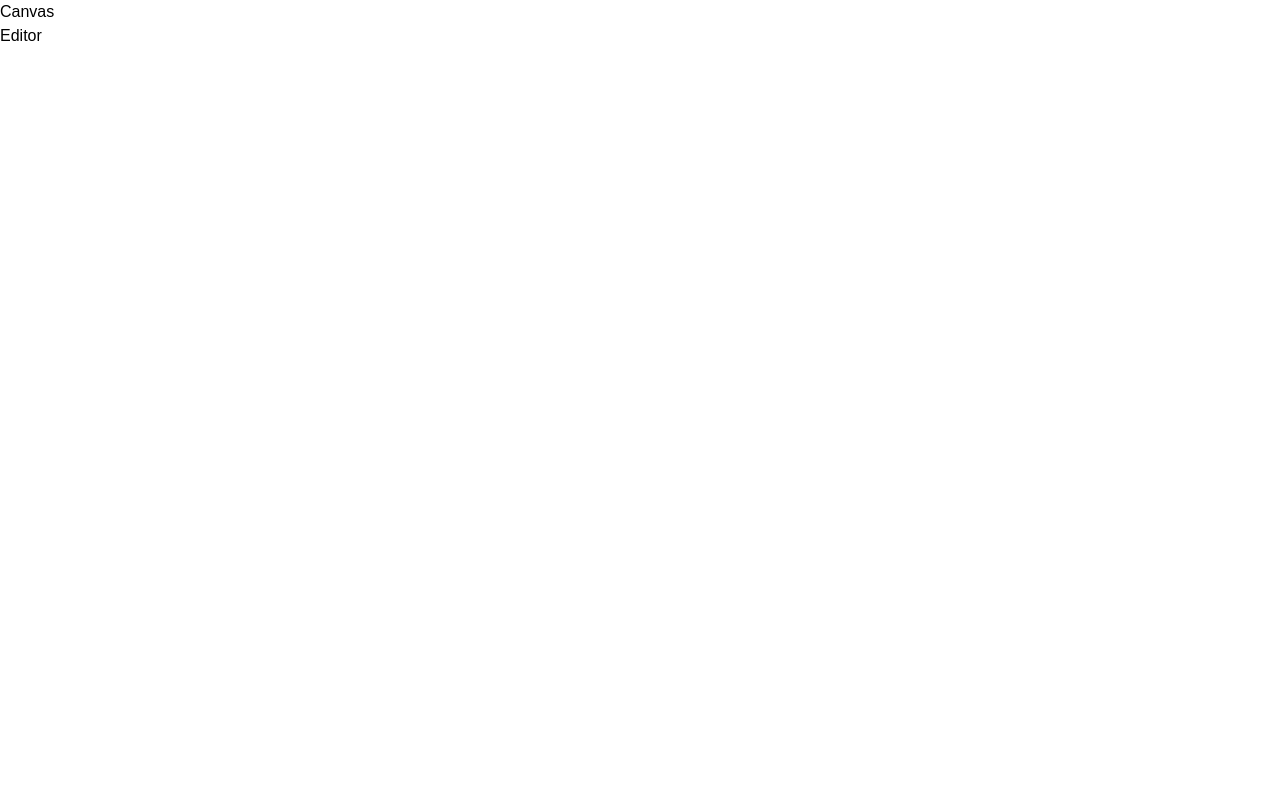
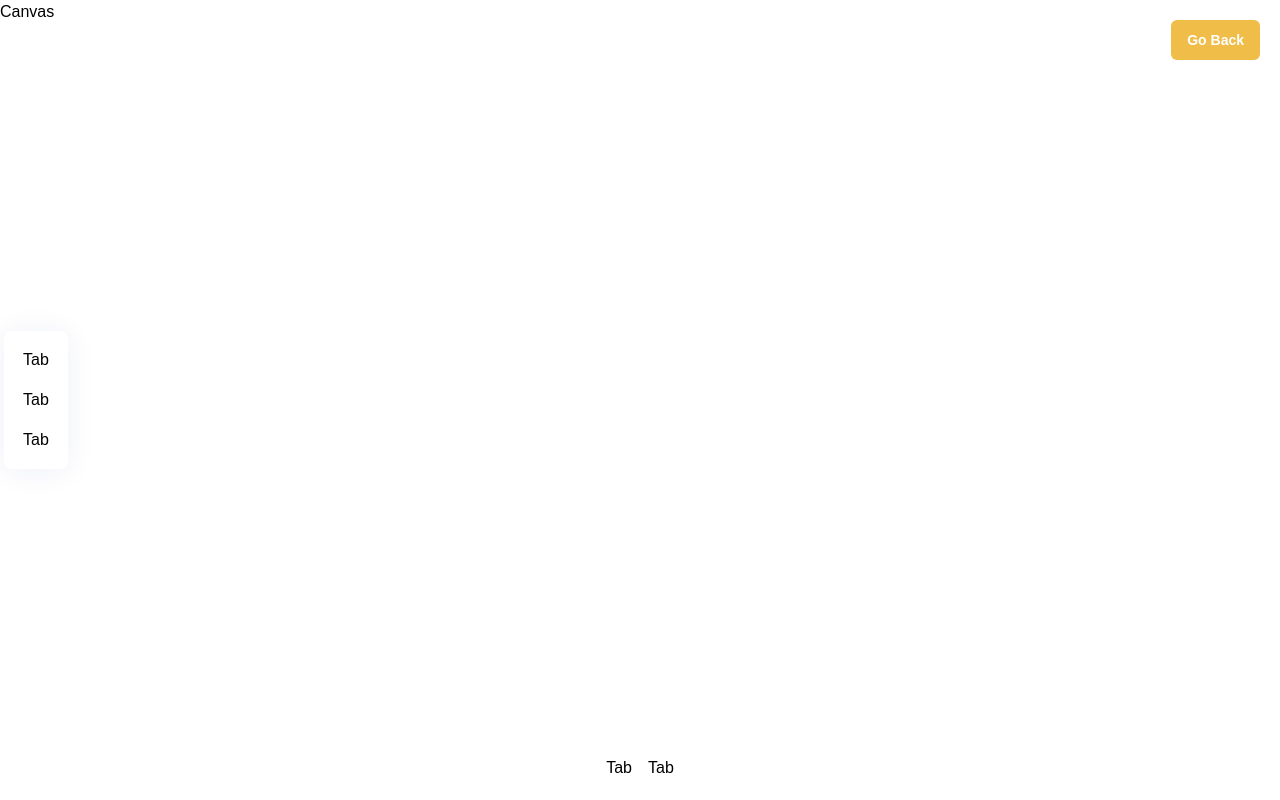
Before and after one commit to wassim-triki/react-threejs-editor, a React (Vite) app in the folder client/: page / in a window 1280 px wide. Both pictures are taken after a click on the button "Customize It". Built offline with nearby package versions, Linux system fonts and the light colour scheme; a web font is replaced by a local one.

Commit message:
add editor layout

```diff
--- /dev/null
+++ b/client/src/components/AIPicker.jsx
@@ -0,0 +1,7 @@
+import React from "react";
+
+const AIPicker = () => {
+  return <div>AIPicker</div>;
+};
+
+export default AIPicker;
--- /dev/null
+++ b/client/src/components/ColorPicker.jsx
@@ -0,0 +1,7 @@
+import React from "react";
+
+const ColorPicker = () => {
+  return <div>ColorPicker</div>;
+};
+
+export default ColorPicker;
--- /dev/null
+++ b/client/src/components/FilePicker.jsx
@@ -0,0 +1,7 @@
+import React from "react";
+
+const FilePicker = () => {
+  return <div>FilePicker</div>;
+};
+
+export default FilePicker;
--- /dev/null
+++ b/client/src/components/Tab.jsx
@@ -0,0 +1,7 @@
+import React from "react";
+
+const Tab = () => {
+  return <div>Tab</div>;
+};
+
+export default Tab;
--- a/client/src/components/index.js
+++ b/client/src/components/index.js
@@ -1,3 +1,7 @@
 import CustomBtn from "./CustomBtn";
+import AIPicker from "./AIPicker";
+import ColorPicker from "./ColorPicker";
+import FilePicker from "./FilePicker";
+import Tab from "./Tab";
 
-export { CustomBtn };
+export { CustomBtn, AIPicker, ColorPicker, FilePicker, Tab };
--- a/client/src/pages/Editor.jsx
+++ b/client/src/pages/Editor.jsx
@@ -1,7 +1,61 @@
 import React from "react";
+import { AnimatePresence, motion } from "framer-motion";
+import { useSnapshot } from "valtio";
+import state from "../store";
+import { download } from "../assets";
+import { fadeAnimation, slideAnimation } from "../config/motion";
+import { EditorTabs, FilterTabs } from "../config/constants";
+import { CustomBtn, Tab } from "../components";
+const Editor = () => {
+  const snap = useSnapshot(state);
+  return (
+    <AnimatePresence>
+      {!snap.inHomePage && (
+        <>
+          <motion.div
+            key="edit"
+            className="absolute top-0 left-0 z-10"
+            {...slideAnimation("left")}
+          >
+            <div className="flex items-center min-h-screen">
+              <div className="editortabs-container tabs">
+                {EditorTabs.map((tab) => (
+                  <Tab key={tab.name} tab={tab} handleClick={() => {}} />
+                ))}
+              </div>
+            </div>
+          </motion.div>
 
-const Editor = () => {
-  return <div>Editor</div>;
+          <motion.div
+            className="absolute z-10 top-5 right-5"
+            {...fadeAnimation}
+          >
+            <CustomBtn
+              variant="contained"
+              title={"Go Back"}
+              handleClick={() => (state.inHomePage = true)}
+              className={"w-fit px-4 py-2.5 font-bold text-sm"}
+            />
+          </motion.div>
+
+          <motion.div
+            className="filtertabs-container"
+            {...slideAnimation("up")}
+          >
+            {FilterTabs.map((tab) => (
+              <Tab
+                isFilterTab
+                isActiveTab=""
+                key={tab.name}
+                tab={tab}
+                handleClick={() => {}}
+              />
+            ))}
+          </motion.div>
+        </>
+      )}
+    </AnimatePresence>
+  );
 };
 
 export default Editor;
```
